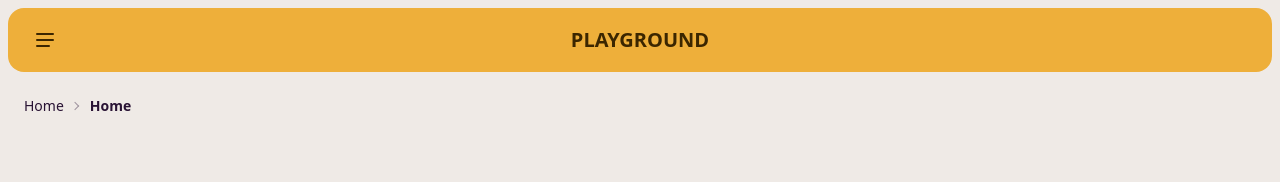
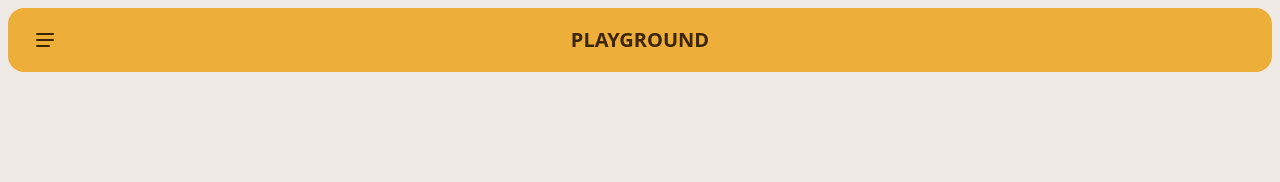
Before and after one commit to cakegod/svelte-kit-playground, a SvelteKit app: page / in a window 1280 px wide. Shown: the top 182 px of the page. Built offline with nearby package versions, Linux system fonts and the light colour scheme.

Commit message:
fix: home breadcrumb

```diff
--- a/src/routes/Breadcrumb.svelte
+++ b/src/routes/Breadcrumb.svelte
@@ -5,6 +5,7 @@
 	// [["shopping-cart", "Shopping Cart"], ["butterscotch-cake","Butterscotch Cake"]]
 
 	function toBreadcrumb(url: string) {
+		if (url === '/') return [];
 		return url.split('/').reduce((acc, curr, i, arr) => {
 			const path = arr.slice(0, i + 1).join('/');
 			const name = curr
@@ -19,7 +20,7 @@
 	$: isLastItem = (index: number) => index === breadcrumbs.length - 1;
 </script>
 
-<div class="breadcrumbs self-start pb-4 text-sm">
+<div class="breadcrumbs flex self-start py-4 text-sm">
 	<ul>
 		{#each breadcrumbs as [path, name], index}
 			<li>
```
